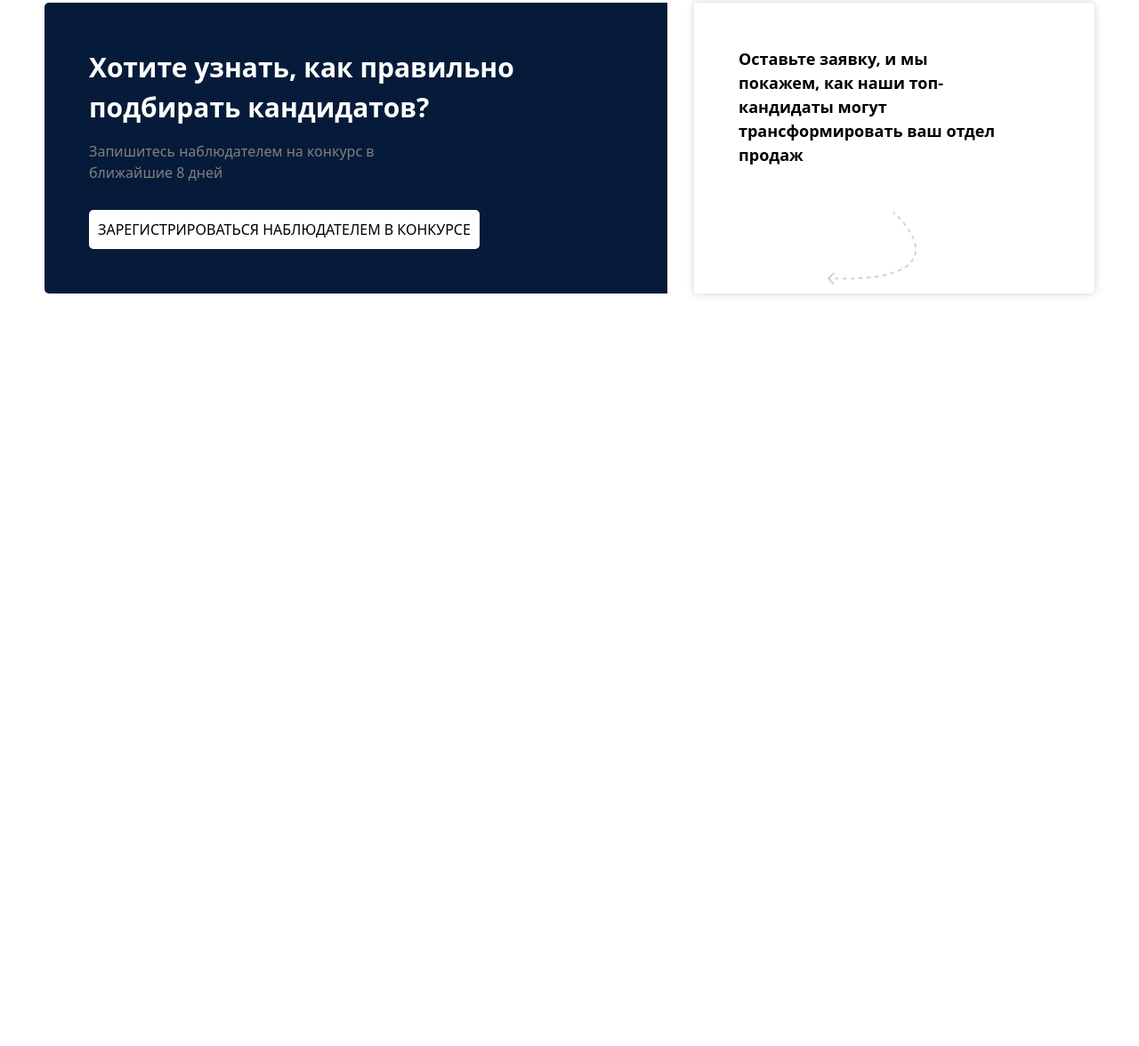
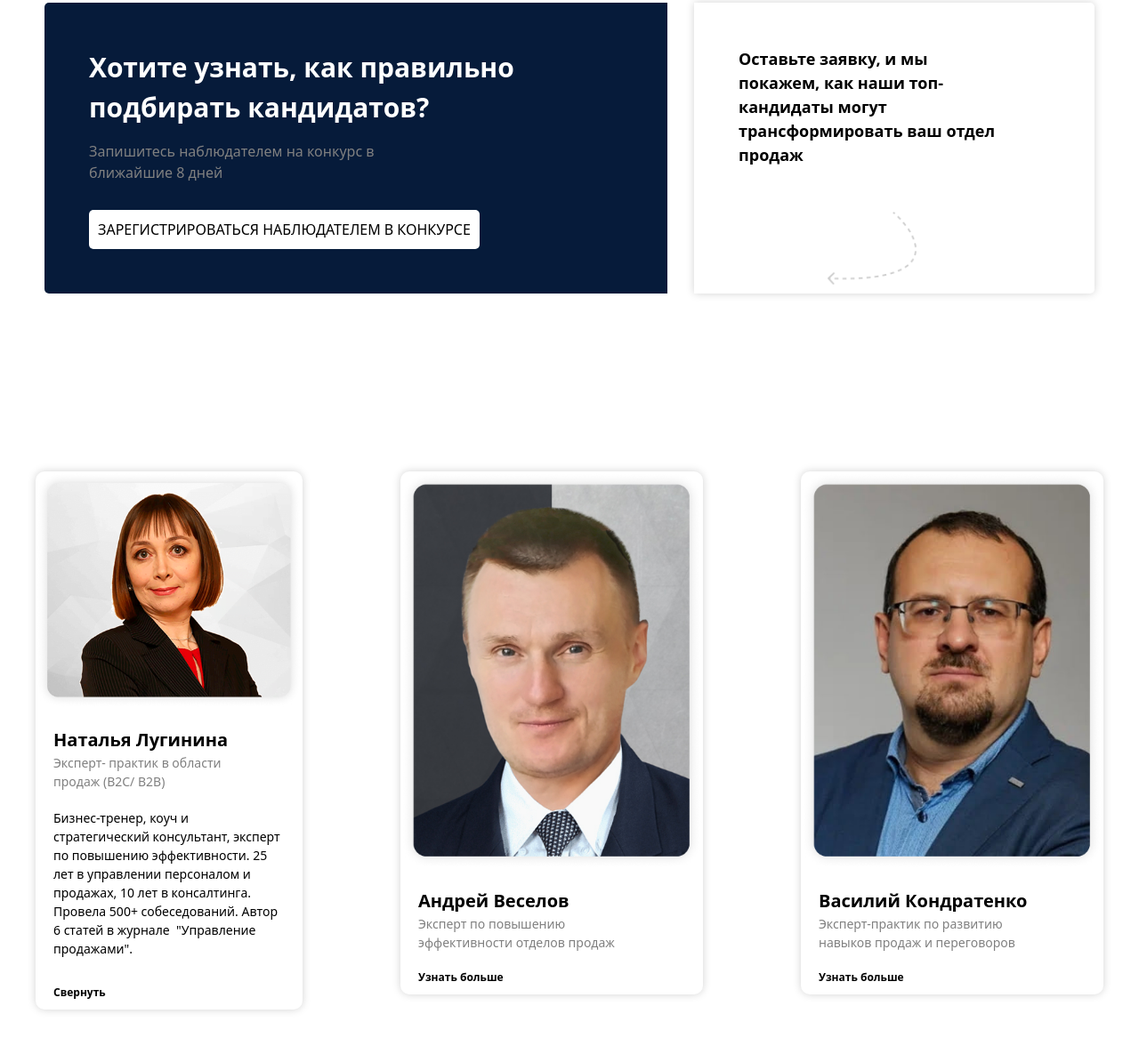
Before and after one commit to maga76/exam_week2-GIT, a website: page index.html in a window 1280 px wide. Shown: the part 8388-9564 px from the top of the page at 89% size. Before the commit the page ends 8818 px from the top, so only its background shows below. Drawn offline with Linux system fonts and the light colour scheme.

Commit message:
section end

```diff
--- a/index.html
+++ b/index.html
@@ -501,5 +501,50 @@
             </div>
         </div>
     </section>
+    <section class="max-w-300 m-auto flex flex-col gap-[30px] lg:flex-row lg:justify-between items-start lg:p-[100px_0] p-[50px_20px]">
+            <div class="flex flex-col gap-[20px] items-start shadow-[0_0_10px_lightgray] rounded-[10px] pb-[10px] hidden lg:flex">
+                <img class="lg:w-[300px]" src="./src/image/Rectangle 52.png" alt="">
+                <div class="flex flex-col ml-[20px]">
+                    <h1 class="font-bold text-[20px]">Наталья Лугинина</h1>
+                    <p class="text-[gray] lg:w-[240px] lg:text-[14px]">Эксперт- практик в области продаж (B2C/ B2В)</p>
+                </div>
+                <div class="flex flex-col gap-[30px] ml-[20px]">
+                <p class="lg:text-[14px] lg:w-[260px]">Бизнес-тренер, коуч и стратегический консультант, эксперт по повышению эффективности. 25 лет в управлении персоналом и продажах, 10 лет в консалтинга. Провела 500+ собеседований. Автор 6 статей в журнале  "Управление продажами".</p>
+                <p class="font-bold lg:text-[12px]">Свернуть <i class="fa-solid fa-angle-down" style="color: rgb(0, 0, 0);"></i></p>
+                </div>
+            </div>
+            <div class="flex flex-col gap-[20px] items-start shadow-[0_0_10px_lightgray] rounded-[10px] pb-[10px]">
+                <img class="lg:w-[340px]" src="./src/image/Rectangle 54.png" alt="">
+                <div class="flex flex-col ml-[20px]">
+                    <h1 class="font-bold text-[20px]">Андрей Веселов</h1>
+                    <p class="text-[gray] lg:w-[240px] lg:text-[14px]">Эксперт по повышению эффективности отделов продаж</p>
+                </div>
+                <p class="font-bold lg:text-[12px] ml-[20px]">Узнать больше <i class="fa-solid fa-angle-up" style="color: rgb(0, 0, 0);"></i></p>
+            </div>
+                <div class="flex flex-col gap-[20px] items-start shadow-[0_0_10px_lightgray] rounded-[10px] pb-[10px] hidden lg:flex">
+                <img class="lg:w-[340px]" src="./src/image/Rectangle 56.png" alt="">
+                <div class="flex flex-col ml-[20px]">
+                    <h1 class="font-bold text-[20px]">Василий Кондратенко</h1>
+                    <p class="text-[gray] lg:w-[240px] lg:text-[14px]">Эксперт-практик по развитию навыков продаж и переговоров</p>
+                </div>
+                <p class="font-bold lg:text-[12px] ml-[20px]">Узнать больше <i class="fa-solid fa-angle-up" style="color: rgb(0, 0, 0);"></i></p>
+            </div>
+             <div class="flex flex-col gap-[20px] items-start shadow-[0_0_10px_lightgray] rounded-[10px] pb-[10px] lg:hidden">
+                <img class="lg:w-[340px]" src="./src/images/Rectangle11.png" alt="">
+                <div class="flex flex-col ml-[20px]">
+                    <h1 class="font-bold text-[20px]">Андрей Веселов</h1>
+                    <p class="text-[gray] lg:w-[240px] lg:text-[14px]">Эксперт по повышению эффективности отделов продаж</p>
+                </div>
+                <p class="font-bold lg:text-[12px] ml-[20px]">Узнать больше <i class="fa-solid fa-angle-up" style="color: rgb(0, 0, 0);"></i></p>
+            </div>
+             <div class="flex flex-col gap-[20px] items-start shadow-[0_0_10px_lightgray] rounded-[10px] pb-[10px] lg:hidden">
+                <img class="lg:w-[340px]" src="./src/images/Rectangle11.png" alt="">
+                <div class="flex flex-col ml-[20px]">
+                    <h1 class="font-bold text-[20px]">Андрей Веселов</h1>
+                    <p class="text-[gray] lg:w-[240px] lg:text-[14px]">Эксперт по повышению эффективности отделов продаж</p>
+                </div>
+                <p class="font-bold lg:text-[12px] ml-[20px]">Узнать больше <i class="fa-solid fa-angle-up" style="color: rgb(0, 0, 0);"></i></p>
+            </div>
+        </section>
 </body>
 </html>
```
Also changed, not shown: src/image/Rectangle 52.png (added), src/image/Rectangle 54.png (added), src/image/Rectangle 56.png (added), src/output.css.
